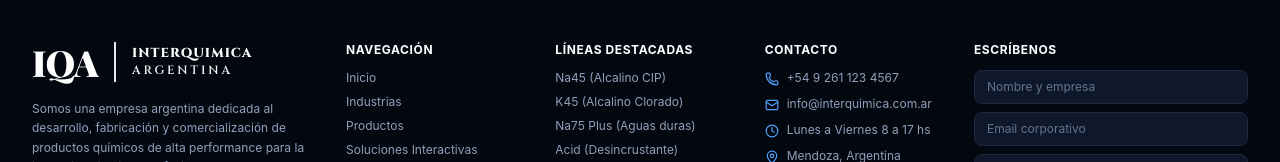
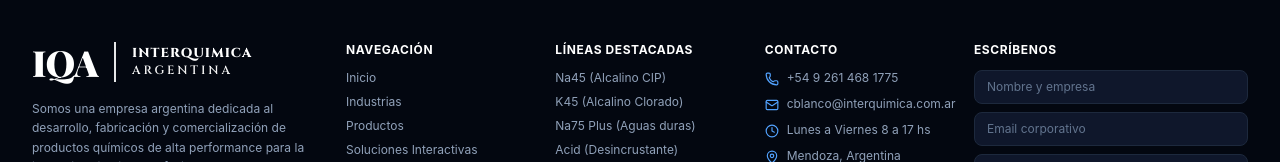
Before and after one commit to ramiroalfano/interquimica, a React (Vite) app: page / in a window 1280 px wide. Shown: the part 2534-2696 px from the top of the page. Built offline with nearby package versions, Linux system fonts and the light colour scheme; a web font is replaced by a local one.

Commit message:
chore: update contact information
Update WhatsApp number and support email address across all components to ensure proper communication routing.

```diff
--- a/src/App.tsx
+++ b/src/App.tsx
@@ -97,7 +97,7 @@
 
   const handleFloatingWhatsApp = () => {
     window.open(
-      'https://wa.me/5492611234567?text=Hola%20InterQuímica%20Argentina,%20deseo%20hacer%20una%20consulta%20técnica%20sobre%20sus%20productos.',
+      'https://wa.me/5492614681775?text=Hola%20InterQuímica%20Argentina,%20deseo%20hacer%20una%20consulta%20técnica%20sobre%20sus%20productos.',
       '_blank'
     );
   };
@@ -208,7 +208,7 @@
               ? 'w-11 h-11 p-0 scale-90 hover:scale-100 ring-2 ring-emerald-400/40'
               : 'px-4 py-3 sm:px-5 sm:py-3.5 gap-2.5 scale-100 hover:scale-105'
           }`}
-          title="Contactanos por WhatsApp (+54 9 261 123 4567)"
+          title="Contactanos por WhatsApp (+54 9 261 468 1775)"
         >
           {/* Notification Ping Badge */}
           <span
--- a/src/components/DosageCalculatorModal.tsx
+++ b/src/components/DosageCalculatorModal.tsx
@@ -58,7 +58,7 @@
     const text = encodeURIComponent(
       `Hola equipo técnico de InterQuímica, estuve utilizando la calculadora de dosificación para ${currentProduct.name} con un volumen de ${tankVolume}L (suciedad ${dirtLevel}). Necesito validar este protocolo para mi planta.`
     );
-    window.open(`https://wa.me/5492611234567?text=${text}`, '_blank');
+    window.open(`https://wa.me/5492614681775?text=${text}`, '_blank');
   };
 
   return (
--- a/src/components/Footer.tsx
+++ b/src/components/Footer.tsx
@@ -187,11 +187,15 @@
             <ul className="space-y-2.5 text-xs text-slate-400">
               <li className="flex items-start gap-2">
                 <Phone className="w-3.5 h-3.5 text-blue-400 shrink-0 mt-0.5" />
-                <span>+54 9 261 123 4567</span>
+                <a href="tel:+5492614681775" className="hover:text-blue-400 transition-colors">
+                  +54 9 261 468 1775
+                </a>
               </li>
               <li className="flex items-start gap-2">
                 <Mail className="w-3.5 h-3.5 text-blue-400 shrink-0 mt-0.5" />
-                <span>info@interquimica.com.ar</span>
+                <a href="mailto:cblanco@interquimica.com.ar" className="hover:text-blue-400 transition-colors">
+                  cblanco@interquimica.com.ar
+                </a>
               </li>
               <li className="flex items-start gap-2">
                 <Clock className="w-3.5 h-3.5 text-blue-400 shrink-0 mt-0.5" />
--- a/src/components/InteractiveSceneViewer.tsx
+++ b/src/components/InteractiveSceneViewer.tsx
@@ -181,7 +181,7 @@
 - Cumple con estándares de Gestión de Calidad ISO 9001:2015
 - Habilitación SENASA para plantas de alimentos y bebidas
 
-Consultas técnicas: soporte@interquimica.com.ar | Tel: +54 9 261 123 4567
+Consultas técnicas: cblanco@interquimica.com.ar | Tel: +54 9 261 468 1775
 Mendoza, Argentina
 `;
     const blob = new Blob([content], { type: 'text/plain;charset=utf-8' });
@@ -213,7 +213,7 @@
     const msg = encodeURIComponent(
       `Hola equipo técnico de InterQuímica Argentina, estoy revisando el sector "${activeHotspot.name}" en la planta de "${currentScene.name}" y deseo consultar por la solución recomendada.`
     );
-    window.open(`https://wa.me/5492611234567?text=${msg}`, '_blank');
+    window.open(`https://wa.me/5492614681775?text=${msg}`, '_blank');
   };
 
   // Other 4 scenes for the lower row
--- a/src/components/Navbar.tsx
+++ b/src/components/Navbar.tsx
@@ -52,7 +52,7 @@
 
   const handleWhatsApp = () => {
     window.open(
-      'https://wa.me/5492611234567?text=Hola%20InterQuímica%20Argentina,%20deseo%20contactar%20a%20un%20asesor%20técnico.',
+      'https://wa.me/5492614681775?text=Hola%20InterQuímica%20Argentina,%20deseo%20contactar%20a%20un%20asesor%20técnico.',
       '_blank'
     );
   };
--- a/src/components/ProductDetailModal.tsx
+++ b/src/components/ProductDetailModal.tsx
@@ -42,7 +42,7 @@
     const text = encodeURIComponent(
       `Hola InterQuímica Argentina, deseo consultar sobre el producto ${product.name} (${product.title}) y solicitar asesoramiento técnico.`
     );
-    window.open(`https://wa.me/5492611234567?text=${text}`, '_blank');
+    window.open(`https://wa.me/5492614681775?text=${text}`, '_blank');
   };
 
   const handleDownloadPdf = (docType: string) => {
@@ -77,7 +77,7 @@
 ${product.compatibility.map(c => `- ${c}`).join('\n')}
 
 CERTIFICACIÓN: ISO 9001:2015 - Sistema de Gestión de Calidad
-Mendoza, Argentina | info@interquimica.com.ar | Tel: +54 9 261 123 4567
+Mendoza, Argentina | cblanco@interquimica.com.ar | Tel: +54 9 261 468 1775
 `;
     const blob = new Blob([content], { type: 'text/plain;charset=utf-8' });
     const url = URL.createObjectURL(blob);
--- a/src/components/QuoteModal.tsx
+++ b/src/components/QuoteModal.tsx
@@ -63,7 +63,7 @@
         `Cantidad estimada: ${quantity} unidades\n` +
         `Comentarios: ${comments || 'Sin comentarios adicionales'}`
     );
-    window.open(`https://wa.me/5492611234567?text=${text}`, '_blank');
+    window.open(`https://wa.me/5492614681775?text=${text}`, '_blank');
   };
 
   return (
--- a/src/components/views/IndustriasView.tsx
+++ b/src/components/views/IndustriasView.tsx
@@ -72,12 +72,12 @@
     const text = encodeURIComponent(
       `Hola InterQuímica Argentina, deseo solicitar asesoramiento técnico especializado para la industria ${currentIndustry?.name || 'industrial'}.`
     );
-    window.open(`https://wa.me/5492611234567?text=${text}`, '_blank');
+    window.open(`https://wa.me/5492614681775?text=${text}`, '_blank');
   };
 
   const handleAdvisorContact = () => {
     window.open(
-      'https://wa.me/5492611234567?text=Hola%20InterQuímica%20Argentina,%20deseo%20consultar%20por%20soluciones%20específicas%20para%20mi%20industria.',
+      'https://wa.me/5492614681775?text=Hola%20InterQuímica%20Argentina,%20deseo%20consultar%20por%20soluciones%20específicas%20para%20mi%20industria.',
       '_blank'
     );
   };
--- a/src/components/views/NosotrosContactoView.tsx
+++ b/src/components/views/NosotrosContactoView.tsx
@@ -31,7 +31,7 @@
 
   const handleWhatsApp = () => {
     window.open(
-      'https://wa.me/5492611234567?text=Hola%20InterQuímica%20Argentina,%20deseo%20comunicarme%20con%20atención%20al%20cliente.',
+      'https://wa.me/5492614681775?text=Hola%20InterQuímica%20Argentina,%20deseo%20comunicarme%20con%20atención%20al%20cliente.',
       '_blank'
     );
   };
@@ -287,7 +287,12 @@
                   </div>
                   <div>
                     <strong className="text-xs text-white block font-semibold">Teléfono Comercial</strong>
-                    <span className="text-xs text-slate-400 font-mono">+54 9 261 123 4567</span>
+                    <a
+                      href="tel:+5492614681775"
+                      className="text-xs text-slate-400 font-mono hover:text-blue-400 transition-colors"
+                    >
+                      +54 9 261 468 1775
+                    </a>
                   </div>
                 </div>
               </div>
@@ -299,7 +304,12 @@
                   </div>
                   <div>
                     <strong className="text-xs text-white block font-semibold">Correo Electrónico</strong>
-                    <span className="text-xs text-slate-400 break-all">info@interquimica.com.ar</span>
+                    <a
+                      href="mailto:cblanco@interquimica.com.ar"
+                      className="text-xs text-slate-400 break-all hover:text-blue-400 transition-colors"
+                    >
+                      cblanco@interquimica.com.ar
+                    </a>
                   </div>
                 </div>
               </div>
--- a/src/components/views/ProductDetailView.tsx
+++ b/src/components/views/ProductDetailView.tsx
@@ -71,7 +71,7 @@
     const text = encodeURIComponent(
       `Hola InterQuímica Argentina, deseo consultar sobre el producto ${product.name} (${officialName}) y solicitar asesoramiento técnico.`
     );
-    window.open(`https://wa.me/5492611234567?text=${text}`, '_blank');
+    window.open(`https://wa.me/5492614681775?text=${text}`, '_blank');
   };
 
   const handleDownloadPdf = () => {
--- a/src/components/views/ProductosView.tsx
+++ b/src/components/views/ProductosView.tsx
@@ -169,7 +169,7 @@
 
   const handleWhatsAppAdvisor = () => {
     window.open(
-      'https://wa.me/5492611234567?text=Hola%20InterQuímica%20Argentina,%20deseo%20contactar%20a%20un%20asesor%20técnico%20para%20mi%20planta.',
+      'https://wa.me/5492614681775?text=Hola%20InterQuímica%20Argentina,%20deseo%20contactar%20a%20un%20asesor%20técnico%20para%20mi%20planta.',
       '_blank'
     );
   };
--- a/src/utils/generatePdf.ts
+++ b/src/utils/generatePdf.ts
@@ -88,7 +88,7 @@
     );
     doc.setTextColor(165, 215, 255);
     doc.text(
-      'Email: cblanco@interquimica.com.ar  |  Sitio web: www.interquimica.com.ar  |  Tel: +54 9 2614681775',
+      'Email: cblanco@interquimica.com.ar  |  Sitio web: www.interquimica.com.ar  |  Tel: +54 9 261 468 1775',
       pageWidth / 2,
       footerY + 8.5,
       { align: 'center' }
```
